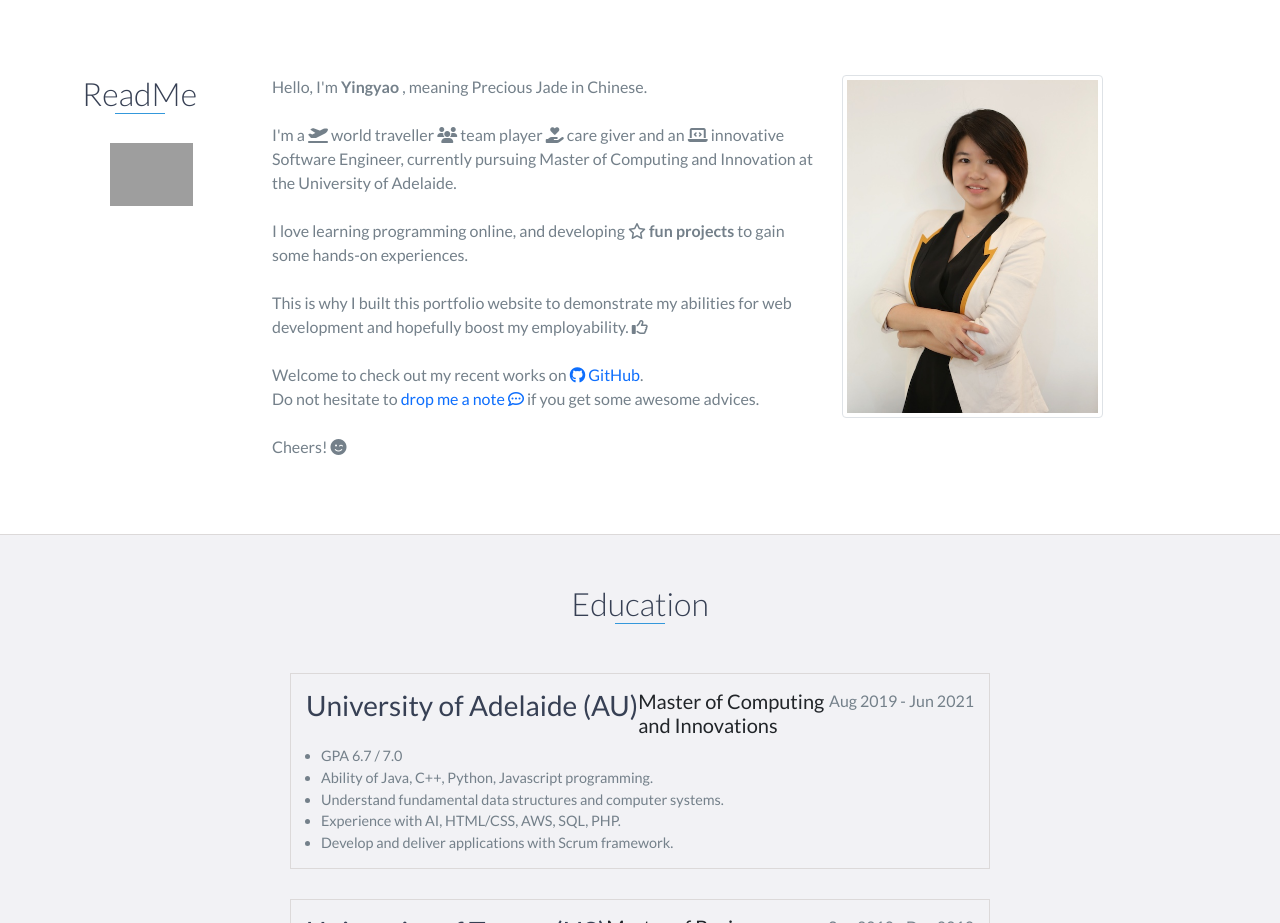
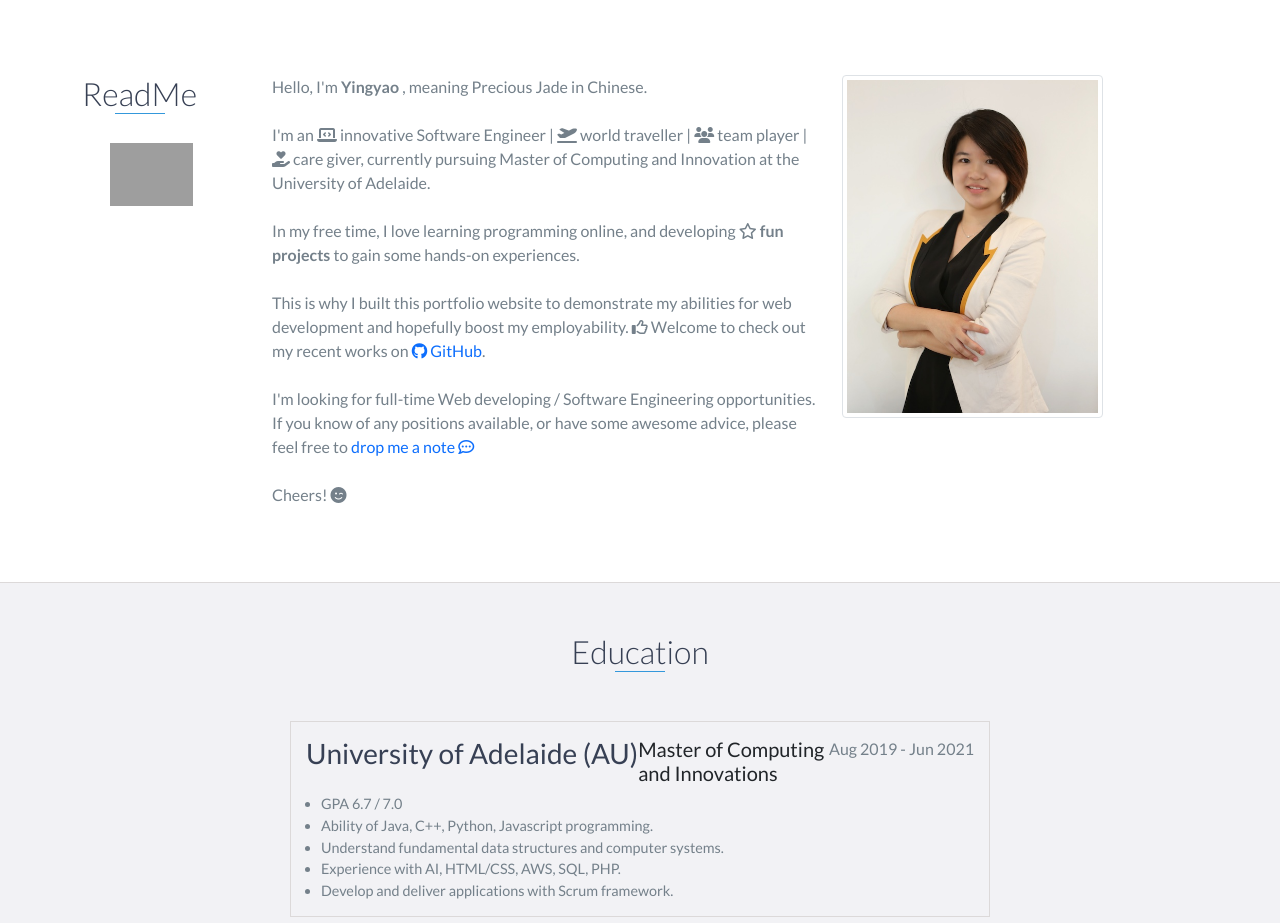
Before and after one commit to emilylu123/myProtofolio, a website: page index.html in a window 1280 px wide. Shown: the part 800-1723 px from the top of the page. Drawn offline with nearby package versions, Linux system fonts and the light colour scheme; grey boxes are pictures that could not be loaded.

Commit message:
update about me

```diff
--- a/index.html
+++ b/index.html
@@ -90,16 +90,17 @@
                 </p>
                 <br />
                 <p>
-                    I'm a <i class="fas fa-plane-departure"></i> world traveller
-                    <i class="fas fa-users"></i> team player
-                    <i class="fas fa-hand-holding-heart"></i> care giver and an
-                    <i class="fas fa-laptop-code"></i> innovative Software Engineer,
+                    I'm an
+                    <i class="fas fa-laptop-code"></i> innovative Software Engineer |
+                    <i class="fas fa-plane-departure"></i> world traveller |
+                    <i class="fas fa-users"></i> team player |
+                    <i class="fas fa-hand-holding-heart"></i> care giver,
                     currently pursuing Master of Computing and Innovation at the
                     University of Adelaide.
                 </p>
                 <br />
                 <p>
-                    I love learning programming online, and developing
+                    In my free time, I love learning programming online, and developing
                     <strong> <i class="far fa-star"></i> fun projects </strong> to
                     gain some hands-on experiences.
                 </p>
@@ -107,22 +108,14 @@
                 <p>
                     This is why I built this portfolio website to demonstrate my
                     abilities for web development and hopefully boost my
-                    employability. <i class="far fa-thumbs-up"></i>
-                </p>
-                <br />
-                <p>
-                    Welcome to check out my recent works on
+                    employability. <i class="far fa-thumbs-up"></i> Welcome to check out my recent works on
                     <a href="https://github.com/emilylu123" target="_blank">
-                        <i class="fab fa-github" aria-hidden="true"></i> GitHub</a
-                    >.
-                </p>
-                <p>
-                    Do not hesitate to
-                    <a href="#contact">
-                        drop me a note <i class="far fa-comment-dots"></i
-                    ></a>
-                    if you get some awesome advices.
+                        <i class="fab fa-github" aria-hidden="true"></i> GitHub</a>.
                 </p><br />
+                <p> I'm looking for full-time Web developing / Software Engineering
+                    opportunities.
+                    If you know of any positions available, or have some awesome advice, please feel free to <a href="#contact">
+                    drop me a note <i class="far fa-comment-dots"></i></a></p><br />
                 <p>Cheers! <i class="fas fa-smile-wink"></i></p>
             </div>
             <div class="col col-sm-6 col-lg-4 col-xl-3 ml-3 d-inline d-none d-lg-block">
```
